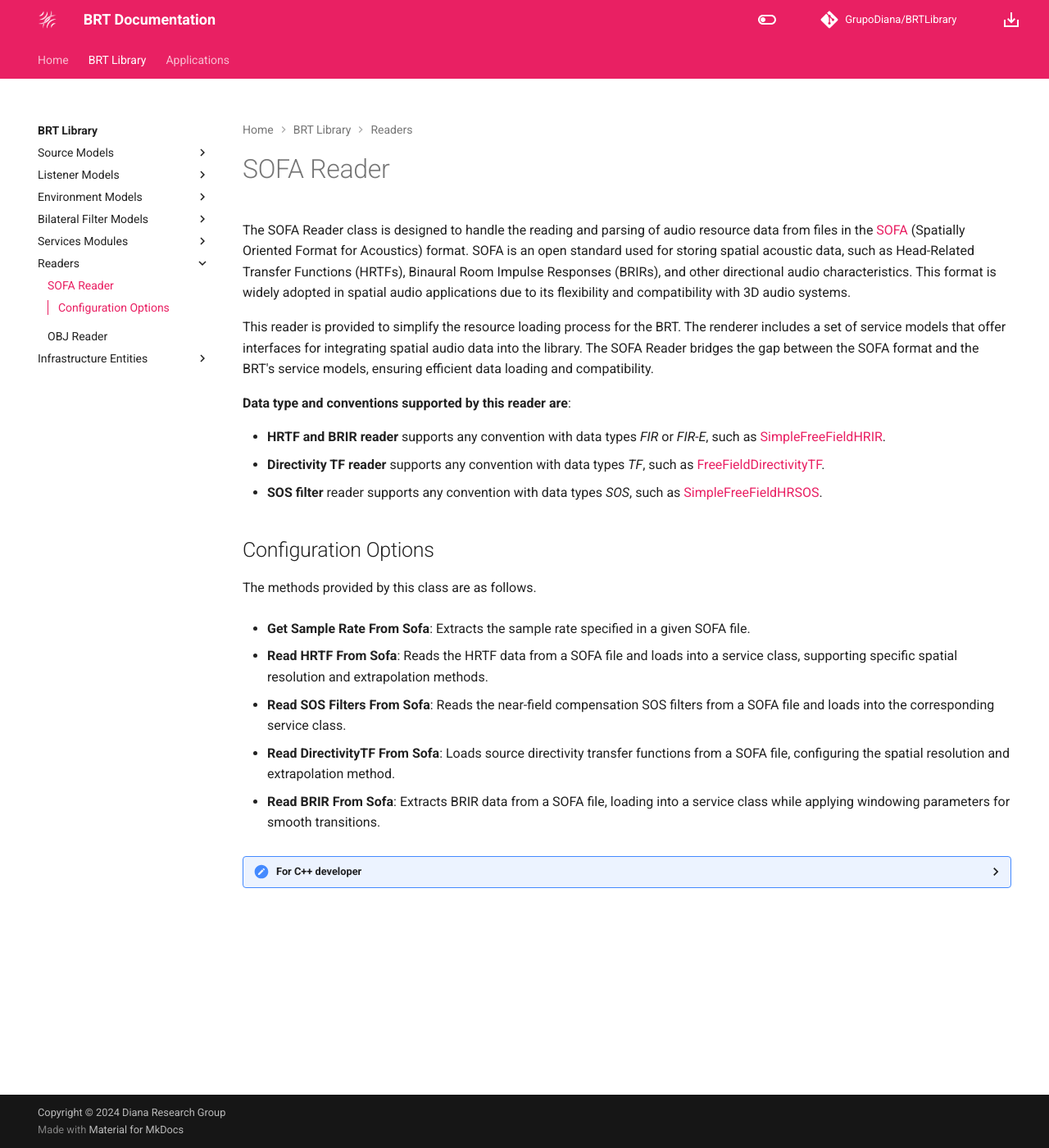
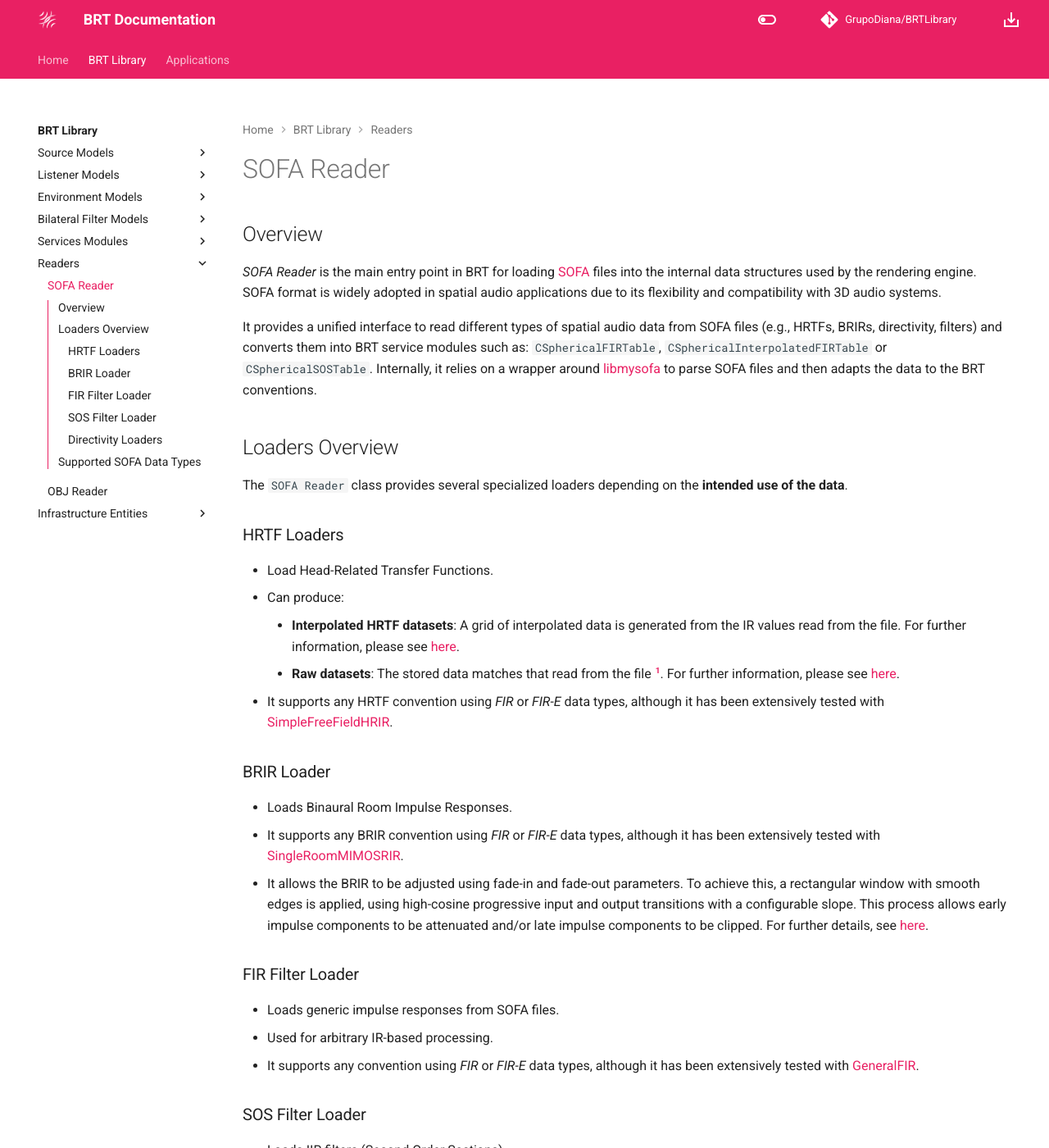
Before and after one commit to GrupoDiana/BRT-Documentation, an MkDocs documentation site: the page built from docs/library/readers/sofa-reader.md, in a window 1280 px wide and 1400 px high. Shown: the whole window at 82% size. Built offline with MkDocs 1.6.1 and Material for MkDocs 9.7.7, drawn with Linux system fonts in a browser that asks for light colours; comment, search, counter and statistics services are not loaded; some of the changed text lies outside the part shown.

Commit message:
feat: Updatesofa reader section

```diff
--- a/docs/library/readers/sofa-reader.md
+++ b/docs/library/readers/sofa-reader.md
@@ -1,34 +1,186 @@
 # SOFA Reader
 
-The SOFA Reader class is designed to handle the reading and parsing of audio resource data from files in the <a href="https://www.sofaconventions.org/mediawiki/index.php/SOFA_(Spatially_Oriented_Format_for_Acoustics)" target="_blank">SOFA</a> (Spatially Oriented Format for Acoustics) format. SOFA is an open standard used for storing spatial acoustic data, such as Head-Related Transfer Functions (HRTFs), Binaural Room Impulse Responses (BRIRs), and other directional audio characteristics. This format is widely adopted in spatial audio applications due to its flexibility and compatibility with 3D audio systems.
+## Overview
 
-This reader is provided to simplify the resource loading process for the BRT. The renderer includes a set of service models that offer interfaces for integrating spatial audio data into the library. The SOFA Reader bridges the gap between the SOFA format and the BRT's service models, ensuring efficient data loading and compatibility.
+_SOFA Reader_ is the main entry point in BRT for loading <a href="https://www.sofaconventions.org/mediawiki/index.php/SOFA_(Spatially_Oriented_Format_for_Acoustics)" target="_blank">SOFA</a> files into the internal data structures used by the rendering engine. SOFA format is widely adopted in spatial audio applications due to its flexibility and compatibility with 3D audio systems.
 
-**Data type and conventions supported by this reader are**:
+It provides a unified interface to read different types of spatial audio data from SOFA files (e.g., HRTFs, BRIRs, directivity, filters) and converts them into BRT service modules such as: `CSphericalFIRTable`, `CSphericalInterpolatedFIRTable` or `CSphericalSOSTable`.
+Internally, it relies on a wrapper around <a href="https://github.com/hoene/libmysofa" target="_blank">libmysofa</a> to parse SOFA files and then adapts the data to the BRT conventions.
 
- - **HRTF and BRIR reader** supports any convention with data types *FIR* or *FIR-E*, such as <a href="https://www.sofaconventions.org/mediawiki/index.php/SimpleFreeFieldHRIR" target="_blank">SimpleFreeFieldHRIR</a>.
- - **Directivity TF reader** supports any convention with data types *TF*, such as <a href="https://www.sofaconventions.org/mediawiki/index.php/FreeFieldDirectivityTF" target="_blank">FreeFieldDirectivityTF</a>.
-- **SOS filter** reader supports any convention with data types *SOS*, such as <a href="https://www.sofaconventions.org/mediawiki/index.php/SimpleFreeFieldHRSOS" target="_blank">SimpleFreeFieldHRSOS</a>.
+## Loaders Overview
+
+The `SOFA Reader` class provides several specialized loaders depending on the **intended use of the data**.
+
+### HRTF Loaders
+- Load Head-Related Transfer Functions.
+- Can produce:
+    - **Interpolated HRTF datasets**: A grid of interpolated data is generated from the IR values read from the file. For further information, please see [here](../service-modules/service-spherical-interpolated-fir-table.md).
+    - **Raw datasets**: The stored data matches that read from the file [^1]. For further information, please see [here](../service-modules/service-spherical-fir-table.md).
+- It supports any HRTF convention using _FIR_ or _FIR-E_ data types, although it has been extensively tested with <a href="https://www.sofaconventions.org/mediawiki/index.php/SimpleFreeFieldHRIR" target="_blank">SimpleFreeFieldHRIR</a>.
+
+[^1]: Please note that responses to the trigger are always processed and stored at the frequency and partitioned.
+
+### BRIR Loader
+- Loads Binaural Room Impulse Responses.
+- It supports any BRIR convention using _FIR_ or _FIR-E_ data types, although it has been extensively tested with <a href="https://www.sofaconventions.org/mediawiki/index.php/SingleRoomMIMOSRIR" target="_blank">SingleRoomMIMOSRIR</a>.
+- It allows the BRIR to be adjusted using fade-in and fade-out parameters. To achieve this, a rectangular window with smooth edges is applied, using high-cosine progressive input and output transitions with a configurable slope. This process allows early impulse components to be attenuated and/or late impulse components to be clipped. For further details, see [here](../listener-models/rir-models/index.md).
+
+### FIR Filter Loader
+- Loads generic impulse responses from SOFA files.
+- Used for arbitrary IR-based processing.
+- It supports any convention using _FIR_ or _FIR-E_ data types, although it has been extensively tested with <a href="https://www.sofaconventions.org/mediawiki/index.php/GeneralFIR" target="_blank">GeneralFIR</a>.
+
+### SOS Filter Loader
+- Loads IIR filters (Second Order Sections).
+- Typically used for:
+    - Near-Field Correction filters
+    - Perfomn any filtering based on second-order sections
+- It supports any _SOS_ convention, although it has been extensively tested with <a href="https://www.sofaconventions.org/mediawiki/index.php/SimpleFreeFieldHRSOS" target="_blank">SimpleFreeFieldHRSOS</a>.
+
+### Directivity Loaders
+- Load source directivity patterns.
+- Requires specific SOFA convention: `SourceDirectivityFIR`.
+- Can produce:
+    - **Interpolated directivity**: A grid of interpolated data is generated from the IR values read from the file. For further information, please see [here](../service-modules/service-spherical-interpolated-fir-table.md).
+    - **Raw directivity**.The stored data matches that read from the file [^1]. For further information, please see [here](../service-modules/service-spherical-fir-table.md).
+- It works with the new _SourceDirectivityFIR_ convention. This convention is currently under development, so this loader will adapt to any changes that may occur. It is currently compatible with version 0.3.
 
 
+## Supported SOFA Data Types
 
+The reader supports the following SOFA data types:
 
-## Configuration Options
+| Data Type | Description |
+|----------|-------------|
+| `FIR`    | Finite Impulse Response filters |
+| `FIR-E`  | FIR with additional metadata (extended format) |
+| `SOS`    | Second Order Sections (IIR filters) |
 
-The methods provided by this class are as follows.
-
-- **Get Sample Rate From Sofa**: Extracts the sample rate specified in a given SOFA file.
-
-- **Read HRTF From Sofa**: Reads the HRTF data from a SOFA file and loads into a service class, supporting specific spatial resolution and extrapolation methods.
-
-- **Read SOS Filters From Sofa**: Reads the near-field compensation SOS filters from a SOFA file and loads into the corresponding service class.
-
-- **Read DirectivityTF From Sofa**: Loads source directivity transfer functions from a SOFA file, configuring the spatial resolution and extrapolation method.
-
-- **Read BRIR From Sofa**: Extracts BRIR data from a SOFA file, loading into a service class while applying windowing parameters for smooth transitions.
 
 
 <details>
 <summary>For C++ developer</summary>
-Section under construction
+
+<h3>General Methods</h3>
+<table>
+  <thead>
+    <tr>
+      <th>Method</th>
+      <th>Description</th>
+    </tr>
+  </thead>
+  <tbody>
+    <tr>
+      <td><code>GetLastError()</code></td>
+      <td>Returns the last error message and resets it</td>
+    </tr>
+    <tr>
+      <td><code>GetSampleRateFromSofa(const std::string&)</code></td>
+      <td>Returns the sampling rate of the SOFA file</td>
+    </tr>
+    <tr>
+      <td><code>GetDataTypeFromSofa(const std::string&)</code></td>
+      <td>Returns the detected SOFA data type</td>
+    </tr>
+  </tbody>
+</table>
+
+<hr/>
+
+<h3>HRTF Loaders</h3>
+<table>
+  <thead>
+    <tr>
+      <th>Method</th>
+      <th>Description</th>
+    </tr>
+  </thead>
+  <tbody>
+    <tr>
+      <td><code>ReadHRTFFromSofa(...)</code></td>
+      <td>Loads an interpolated HRTF dataset into <code>CSphericalInterpolatedFIRTable</code></td>
+    </tr>
+    <tr>
+      <td><code>ReadHRTFRawFromSofa(...)</code></td>
+      <td>Loads raw HRTF data into <code>CSphericalFIRTable</code></td>
+    </tr>
+  </tbody>
+</table>
+
+<hr/>
+
+<h3>BRIR Loader</h3>
+<table>
+  <thead>
+    <tr>
+      <th>Method</th>
+      <th>Description</th>
+    </tr>
+  </thead>
+  <tbody>
+    <tr>
+      <td><code>ReadBRIRFromSofa(...)</code></td>
+      <td>Loads BRIR data and applies fade-in/out to separate direct and reverberant components</td>
+    </tr>
+  </tbody>
+</table>
+
+<hr/>
+
+<h3>FIR Filter Loader</h3>
+<table>
+  <thead>
+    <tr>
+      <th>Method</th>
+      <th>Description</th>
+    </tr>
+  </thead>
+  <tbody>
+    <tr>
+      <td><code>ReadFIRFilterFromSofa(...)</code></td>
+      <td>Loads a generic FIR dataset into a spherical FIR table</td>
+    </tr>
+  </tbody>
+</table>
+
+<hr/>
+
+<h3>Directivity Loaders</h3>
+<table>
+  <thead>
+    <tr>
+      <th>Method</th>
+      <th>Description</th>
+    </tr>
+  </thead>
+  <tbody>
+    <tr>
+      <td><code>ReadDirectivityFromSofa(...)</code></td>
+      <td>Loads interpolated source directivity</td>
+    </tr>
+    <tr>
+      <td><code>ReadDirectivityRawFromSofa(...)</code></td>
+      <td>Loads raw directivity without interpolation</td>
+    </tr>
+  </tbody>
+</table>
+
+<hr/>
+
+<h3>SOS Filter Loader</h3>
+<table>
+  <thead>
+    <tr>
+      <th>Method</th>
+      <th>Description</th>
+    </tr>
+  </thead>
+  <tbody>
+    <tr>
+      <td><code>ReadSOSFiltersFromSofa(...)</code></td>
+      <td>Loads SOS filters into <code>CSphericalSOSTable</code></td>
+    </tr>
+  </tbody>
+</table>
+
 </details>
```
